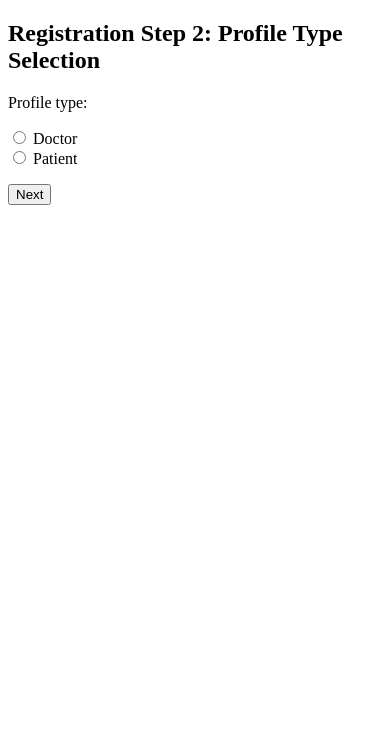
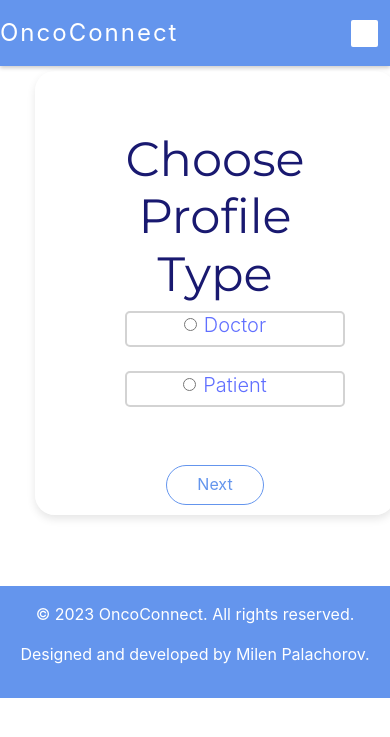
Before and after one commit to milensski/web-medical-care, a Django app: page /register/step2/ in a window 390 px wide. Shown: the top 737 px of the page. Run offline with Django 4.2, Linux system fonts and the light colour scheme; the visitor is signed in with stand-in values (Sample User, id 1); some libraries are stand-ins or nearby versions.

Commit message:
added template

```diff
--- a/web/static/styles.css
+++ b/web/static/styles.css
@@ -25,6 +25,7 @@
     color: cornflowerblue;
 }
 
+
 .card-blur::before {
     content: "";
     position: absolute;
@@ -36,6 +37,7 @@
     z-index: -1;
     border-radius: 20px;
 }
+
 
 .navbar {
     background-color: cornflowerblue;
@@ -155,9 +157,6 @@
     transition: transform 0.3s ease;
 }
 
-.card:hover {
-    transform: translateY(-5px);
-}
 
 .section-title {
     font-family: 'Montserrat', sans-serif;
@@ -220,6 +219,46 @@
 
 }
 
+.form-control2::placeholder {
+    color: #888;
+    font-size: 10px;
+}
+
+/*!* Hide default radio buttons *!*/
+/*input[type="radio"] {*/
+/*    display: none;*/
+/*}*/
+
+.form-check-input:checked + .form-check-label.custom-radio-label {
+    border-color: #0069d9;
+    background: #0069d9;
+    color: #fff;
+}
+
+.form-check-label.custom-radio-label {
+    background: #fff;
+    height: 100%;
+    width: 100%;
+    display: flex;
+    align-items: center;
+    justify-content: space-evenly;
+    margin: 0 10px;
+    border-radius: 5px;
+    cursor: pointer;
+    padding: 0 10px;
+    border: 2px solid lightgrey;
+    transition: all 0.3s ease;
+}
+
+.form-check-label.custom-radio-label span {
+    font-size: 20px;
+    color: #606fff;
+
+}
+
+.form-check-input:checked + .form-check-label.custom-radio-label span {
+    color: #460000;
+}
 .map-outer {
     position: relative;
     text-align: right;
--- a/web/templates/base.html
+++ b/web/templates/base.html
@@ -1,3 +1,4 @@
+{% load static %}
 <!DOCTYPE html>
 <html>
 <head>
@@ -12,9 +13,11 @@
     <link rel="preconnect" href="https://fonts.googleapis.com">
     <link rel="preconnect" href="https://fonts.gstatic.com" crossorigin>
     <link href="https://fonts.googleapis.com/css2?family=Montserrat:wght@200;400&display=swap" rel="stylesheet">
-    <link rel="stylesheet" href="../static/styles.css">
+    <link rel="stylesheet" href="{% static '/styles.css' %}">
     <link rel="stylesheet"
           href="https://fonts.googleapis.com/css2?family=Material+Symbols+Outlined:opsz,wght,FILL,GRAD@20..48,100..700,0..1,-50..200"/>
+    <link rel="stylesheet"
+          href="https://cdnjs.cloudflare.com/ajax/libs/animate.css/4.1.1/animate.min.css"/>
 </head>
 <body>
 
@@ -48,7 +51,6 @@
     </div>
 </nav>
 
-
 <main>
     {% block content %}
     {% endblock %}
@@ -77,8 +79,8 @@
 {#</script>#}
 
 <script>
-  $(document).ready(function() {
-    $(window).on("scroll", function() {
+    $(document).ready(function () {
+        $(window).on("scroll", function () {
             if ($(window).scrollTop() > 50) {
                 $(".navbar").addClass("navbar-scroll");
             } else {
@@ -87,5 +89,16 @@
         });
     });
 </script>
+<script>
+    // suppose the `id` attribute of element is `message_container`.
+    var message_ele = document.querySelector(".alert");
+
+    setTimeout(function () {
+        message_ele.classList.add('animate__animated', 'animate__fadeOutUp');
+        {#message_ele.style.display = "none";#}
+
+    }, 3000);
+    // Timeout is 3 sec, you can change it
+</script>
 </body>
 </html>
--- a/web/templates/index.html
+++ b/web/templates/index.html
@@ -26,6 +26,7 @@
                                 <form method="post">
                                     {% csrf_token %}
                                     {{ form.as_p }}
+                                    <p>Don't have an account? <a href="{% url 'registration step1' %}">Register</a> </p>
                                     <div class="d-grid">
                                         <button type="submit" class="btn btn-primary2">Login</button>
                                     </div>
@@ -113,4 +114,5 @@
                 <a href="https://connectionsgame.org/">Connections Game</a></div>
         </div>
     </div>
+
 {% endblock %}
--- /dev/null
+++ b/web/templates/messages.html
@@ -0,0 +1,10 @@
+{% for message in messages %}
+    <div class="container-fluid p-0">
+        <div class="alert {{ message.tags }} alert-dismissible" role="alert">
+            <button type="button" class="close" data-dismiss="alert" aria-label="Close">
+                <span aria-hidden="True">&times;</span>
+            </button>
+            {{ message }}
+        </div>
+    </div>
+{% endfor %}
--- a/web/templates/registration_step2.html
+++ b/web/templates/registration_step2.html
@@ -1,15 +1,32 @@
-<!-- registration_step2.html -->
-<!DOCTYPE html>
-<html>
-<head>
-  <title>Registration Step 2</title>
-</head>
-<body>
-  <h2>Registration Step 2: Profile Type Selection</h2>
-  <form method="post">
-    {% csrf_token %}
-    {{ form.as_p }}
-    <button type="submit">Next</button>
-  </form>
-</body>
-</html>
+{% extends 'base.html' %}
+
+{% block content %}
+    <div class="container" style="margin: 13% auto">
+        {% include 'messages.html' %}
+        <div class="row justify-content-center mt-5">
+            <div class="col-md-6">
+                <div class="card card-blur">
+                    <div class="card-body">
+                        <h3 class="hero-login-h3">Choose Profile Type</h3>
+                        <form method="post">
+                            {% csrf_token %}
+                            {% for field in form.profile_type %}
+                                <div class="mb-4">
+                                    <div class="form-check">
+                                        <label class="form-check-label custom-radio-label" for="{{ field.id_for_label }}">
+
+                                            <span class="display-4">{{ field }}</span>
+                                        </label>
+                                    </div>
+                                </div>
+                            {% endfor %}
+                            <div class="d-grid">
+                                <button type="submit" class="btn btn-primary2">Next</button>
+                            </div>
+                        </form>
+                    </div>
+                </div>
+            </div>
+        </div>
+    </div>
+{% endblock %}
--- a/web/web/app_auth/forms.py
+++ b/web/web/app_auth/forms.py
@@ -11,6 +11,15 @@ UserModel = get_user_model()
 
 
 class CustomUserForm(UserCreationForm):
+    def __init__(self, *args, **kwargs):
+        super().__init__(*args, **kwargs)
+        # Add Bootstrap classes and placeholders to the form fields
+        self.fields['email'].widget.attrs.update(
+            {'class': 'form-control2 text-center','placeholder': 'Enter your email'})
+        self.fields['password1'].widget.attrs.update(
+            {'class': 'form-control2 text-center','placeholder': 'Enter your password'})
+        self.fields['password2'].widget.attrs.update(
+            {'class': 'form-control2 text-center','placeholder': 'Repeat your password'})
     class Meta:
         model = UserModel
         fields = ('email', 'password1', 'password2')
@@ -19,7 +28,7 @@ class CustomUserForm(UserCreationForm):
 class ProfileTypeForm(forms.Form):
     profile_type = forms.ChoiceField(
         choices=[('doctor', 'Doctor'), ('patient', 'Patient')],
-        widget=forms.RadioSelect,
+        widget=forms.RadioSelect(attrs = {'class' : 'form-check-input'}),
         required=True
     )
 
--- a/web/web/app_auth/views.py
+++ b/web/web/app_auth/views.py
@@ -1,3 +1,4 @@
+from django.contrib import messages
 from django.contrib.auth import login
 from django.contrib.auth.decorators import login_required
 from django.contrib.auth.mixins import LoginRequiredMixin
@@ -52,14 +53,18 @@ def index(request):
 
 @redirect_authenticated_user
 def registration_step1(request):
+    form = CustomUserForm()
+
     if request.method == 'POST':
         form = CustomUserForm(request.POST)
         if form.is_valid():
             user = form.save()  # Save the user object
             login(request, user)  # Log in the user
             return redirect('registration step2')
-    else:
-        form = CustomUserForm()
+        else:
+            # messages.error(request, form.errors)
+            messages.add_message(request, messages.ERROR, message='Invalid form')
+
     return render(request, 'registration_step1.html', {'form': form})
 
 
@@ -68,8 +73,10 @@ def registration_step1(request):
 def registration_step2(request):
     if request.method == 'POST':
         form = ProfileTypeForm(request.POST)
+        print(form)
         if form.is_valid():
             profile_type = form.cleaned_data['profile_type']
+            print(profile_type)
             request.session['profile_type'] = profile_type
             if profile_type == 'doctor':
                 return redirect('doctor profile')
```
Also changed, not shown: web/templates/registration_step1.html (+30 -15 lines), web/web/settings.py (+9 -0 lines), web/static/custom-radio-button.css (added). Lines whose indentation alone changed are shown as unchanged.
